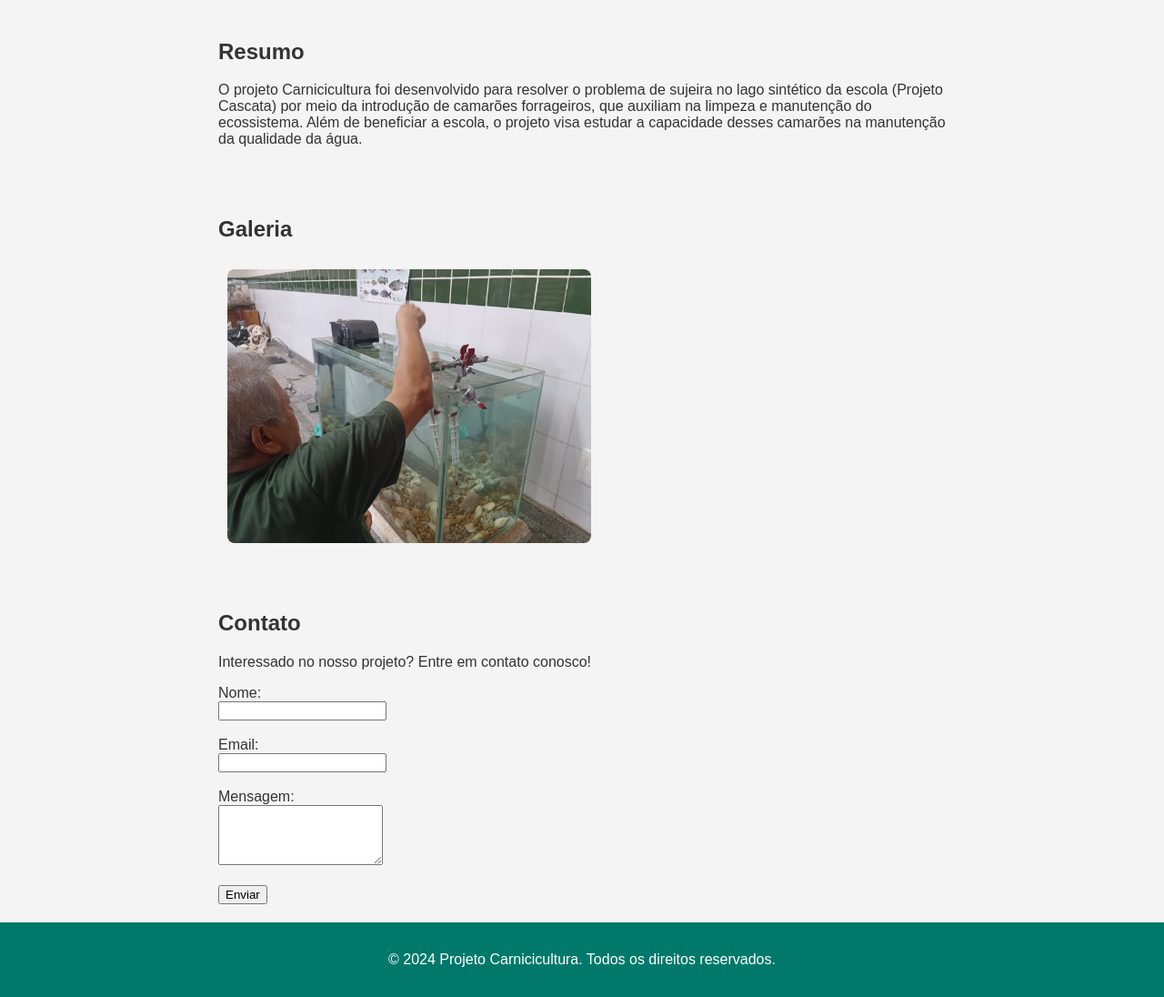
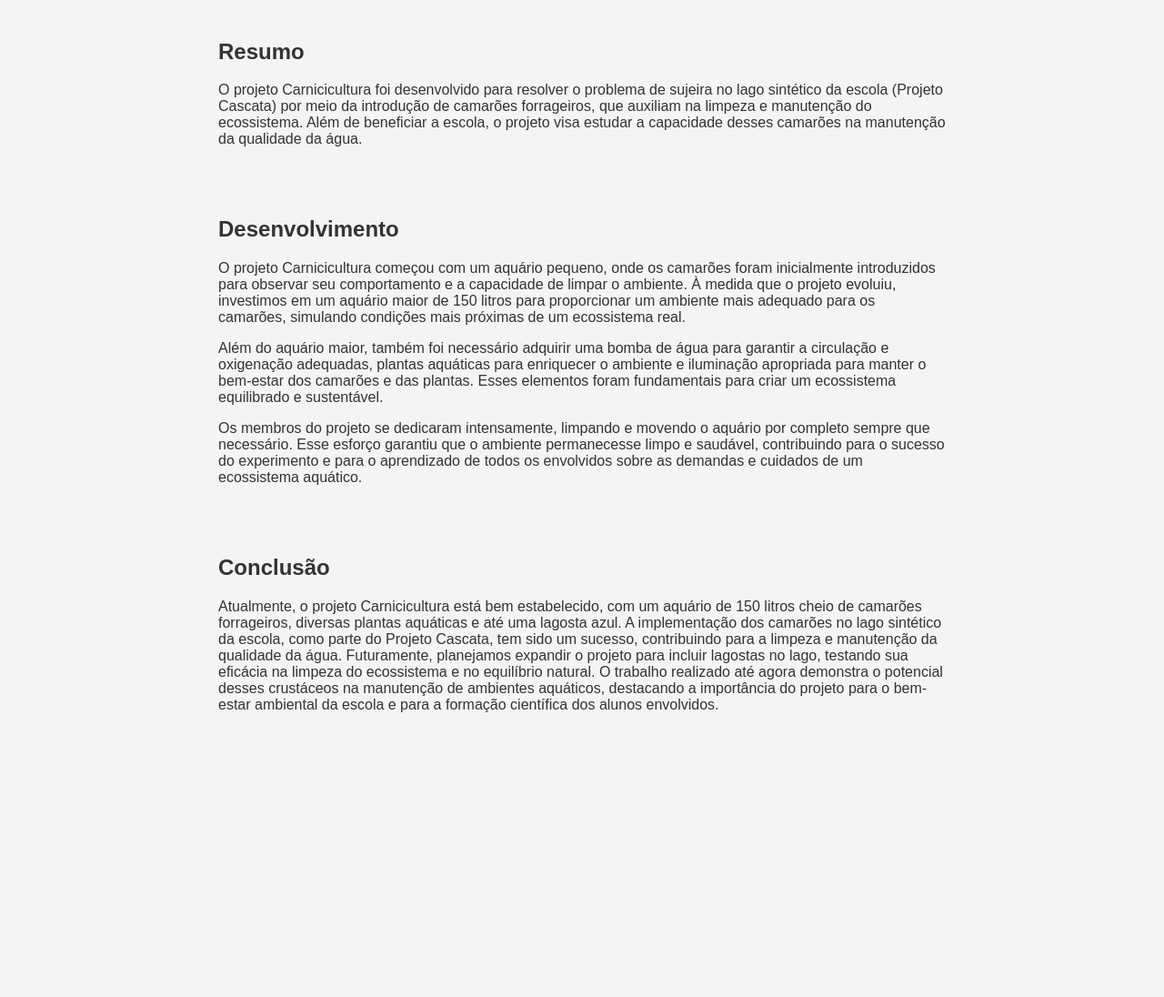
Before and after one commit to GGB0T11/carnicicultura, a plain HTML site: page index.html in a window 1280 px wide. Shown: the part 1139-2235 px from the top of the page at 91% size. After the commit the page ends 1959 px from the top, so only its background shows below. Drawn offline with Linux system fonts and the light colour scheme.

Commit message:
Add files via upload

```diff
--- a/index.html
+++ b/index.html
@@ -93,41 +93,26 @@
         </div>
     </section>
 
-    <!-- Seção Resumo -->
-    <section id="resumo">
+       <!-- Seção Resumo -->
+       <section id="resumo">
         <h2>Resumo</h2>
         <p>O projeto Carnicicultura foi desenvolvido para resolver o problema de sujeira no lago sintético da escola (Projeto Cascata) por meio da introdução de camarões forrageiros, que auxiliam na limpeza e manutenção do ecossistema. Além de beneficiar a escola, o projeto visa estudar a capacidade desses camarões na manutenção da qualidade da água.</p>
     </section>
 
-    <!-- Restante do conteúdo permanece o mesmo -->
-
-    <!-- Seção Galeria -->
-    <section id="galeria">
-        <h2>Galeria</h2>
-        <div class="gallery">
-            <img src="img2.jpg" alt="Imagem dos camarões no ecossistema">
-        </div>
+    <!-- Seção Desenvolvimento -->
+    <section id="desenvolvimento">
+        <h2>Desenvolvimento</h2>
+        <p>O projeto Carnicicultura começou com um aquário pequeno, onde os camarões foram inicialmente introduzidos para observar seu comportamento e a capacidade de limpar o ambiente. À medida que o projeto evoluiu, investimos em um aquário maior de 150 litros para proporcionar um ambiente mais adequado para os camarões, simulando condições mais próximas de um ecossistema real.</p>
+        <p>Além do aquário maior, também foi necessário adquirir uma bomba de água para garantir a circulação e oxigenação adequadas, plantas aquáticas para enriquecer o ambiente e iluminação apropriada para manter o bem-estar dos camarões e das plantas. Esses elementos foram fundamentais para criar um ecossistema equilibrado e sustentável.</p>
+        <p>Os membros do projeto se dedicaram intensamente, limpando e movendo o aquário por completo sempre que necessário. Esse esforço garantiu que o ambiente permanecesse limpo e saudável, contribuindo para o sucesso do experimento e para o aprendizado de todos os envolvidos sobre as demandas e cuidados de um ecossistema aquático.</p>
     </section>
 
-    <!-- Seção Contato -->
-    <section id="contato">
-        <h2>Contato</h2>
-        <p>Interessado no nosso projeto? Entre em contato conosco!</p>
-        <form action="https://example.com/form" method="post">
-            <label for="nome">Nome:</label><br>
-            <input type="text" id="nome" name="nome" required><br><br>
-            <label for="email">Email:</label><br>
-            <input type="email" id="email" name="email" required><br><br>
-            <label for="mensagem">Mensagem:</label><br>
-            <textarea id="mensagem" name="mensagem" rows="4" required></textarea><br><br>
-            <button type="submit">Enviar</button>
-        </form>
+    <!-- Seção Conclusão -->
+    <section id="conclusao">
+        <h2>Conclusão</h2>
+        <p>Atualmente, o projeto Carnicicultura está bem estabelecido, com um aquário de 150 litros cheio de camarões forrageiros, diversas plantas aquáticas e até uma lagosta azul. A implementação dos camarões no lago sintético da escola, como parte do Projeto Cascata, tem sido um sucesso, contribuindo para a limpeza e manutenção da qualidade da água. Futuramente, planejamos expandir o projeto para incluir lagostas no lago, testando sua eficácia na limpeza do ecossistema e no equilíbrio natural. O trabalho realizado até agora demonstra o potencial desses crustáceos na manutenção de ambientes aquáticos, destacando a importância do projeto para o bem-estar ambiental da escola e para a formação científica dos alunos envolvidos.</p>
     </section>
 
-    <!-- Rodapé -->
-    <footer>
-        <p>&copy; 2024 Projeto Carnicicultura. Todos os direitos reservados.</p>
-    </footer>
-
+    <!-- Galeria e Contato, seções adicionais -->
 </body>
 </html>
```
